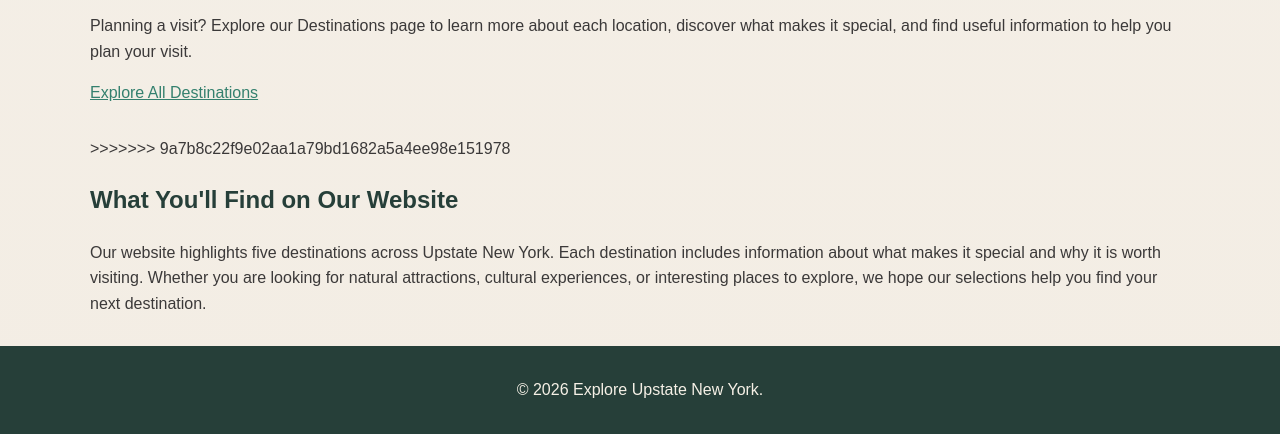
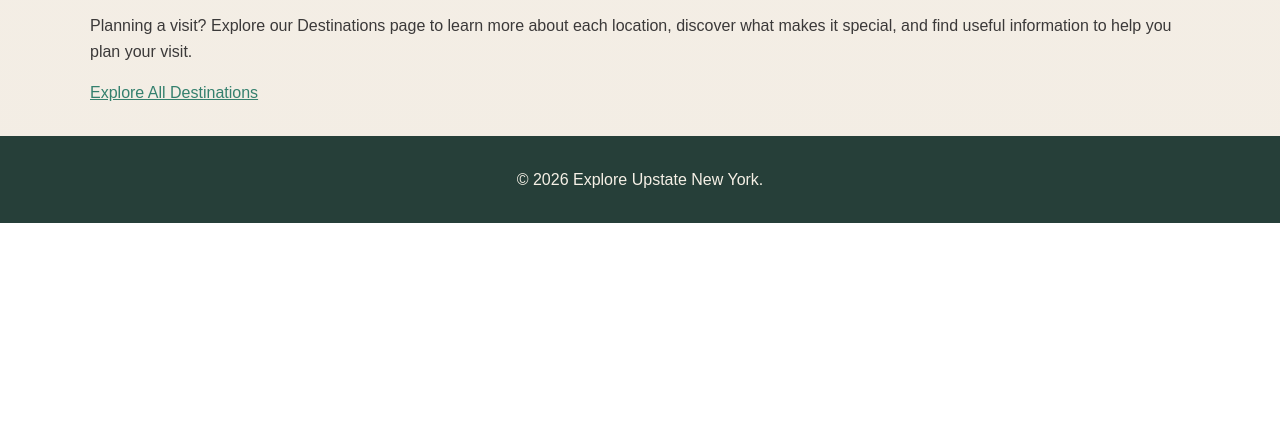
Before and after one commit to CIS-130/Team-1, a plain HTML site: page index.html in a window 1280 px wide. Shown: the part 2444-2878 px from the top of the page. After the commit the page ends 2667 px from the top, so only its background shows below. Drawn offline with Linux system fonts and the light colour scheme.

Commit message:
samall edit

```diff
--- a/index.html
+++ b/index.html
@@ -112,21 +112,6 @@
 
                 <a href="destinations.html">Explore All Destinations</a>
             </section>
-
-
-            >>>>>>> 9a7b8c22f9e02aa1a79bd1682a5a4ee98e151978
-            <section>
-                <h2>What You'll Find on Our Website</h2>
-                <p>
-                    Our website highlights five destinations across Upstate New York. Each destination includes
-                    information
-                    about what makes it special and why it is worth visiting. Whether you are looking for natural
-                    attractions,
-                    cultural experiences, or interesting places to explore, we hope our selections help you find your
-                    next destination.
-                </p>
-            </section>
-
         </main>
 
         <footer>
```
